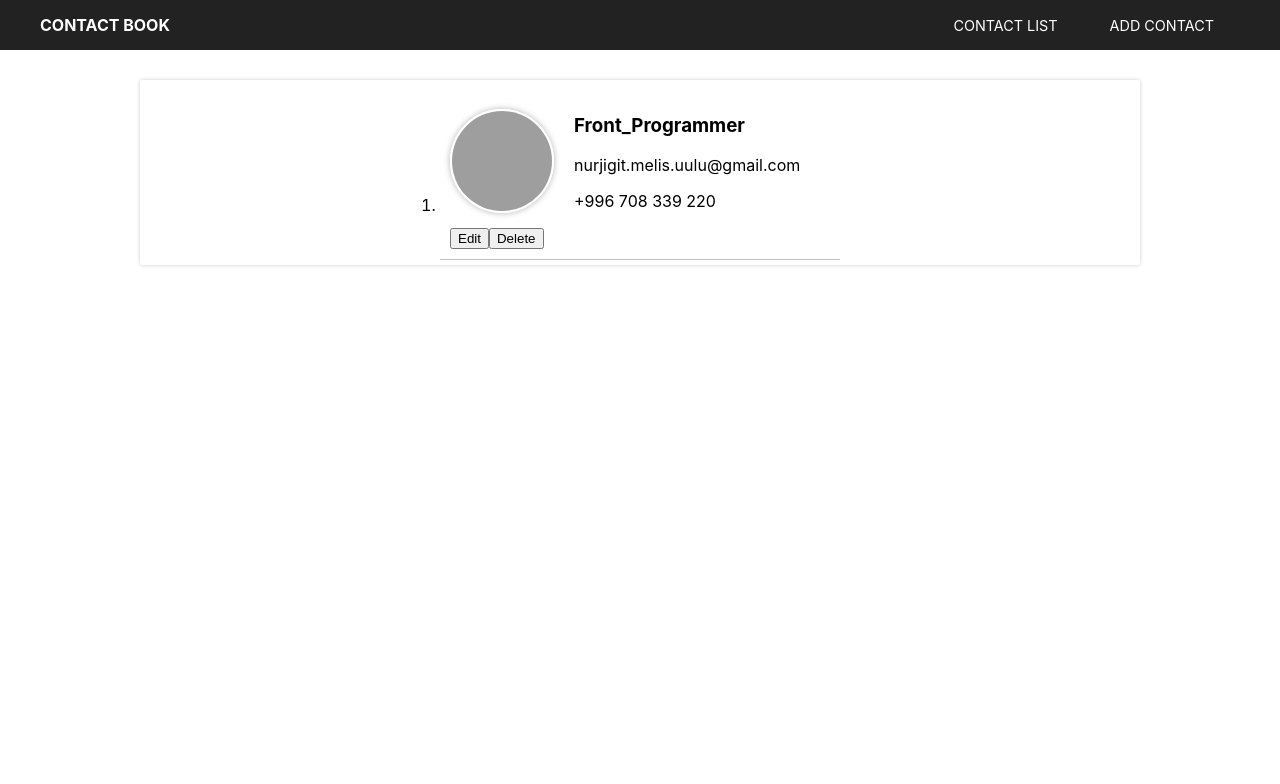
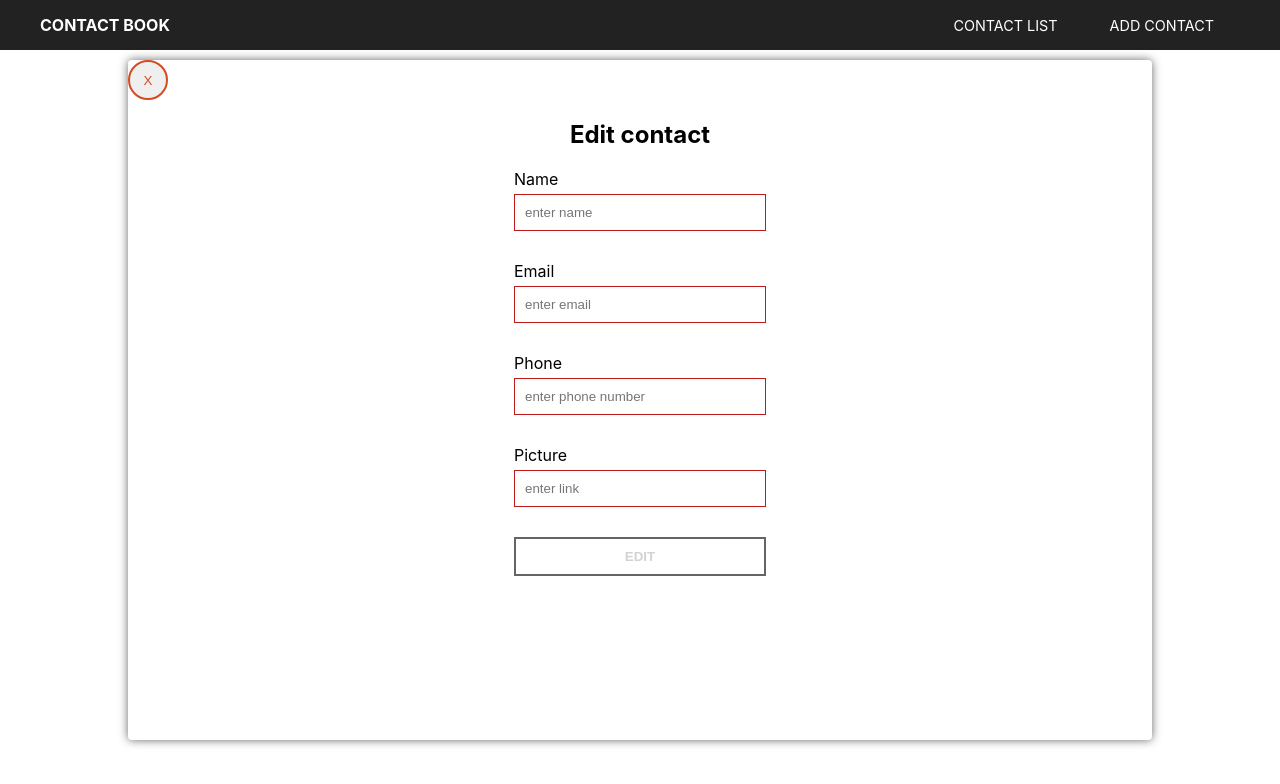
Before and after one commit to Nurjigit-Melis-uulu/contact-book, a React (Create React App) app: page / in a window 1280 px wide. Both pictures are taken after a click on the button "Edit". Shown: the top 784 px of the page. Built offline with nearby package versions, Linux system fonts and the light colour scheme; grey boxes are pictures that could not be loaded.

Commit message:
added contact changes

```diff
--- a/src/App.js
+++ b/src/App.js
@@ -3,7 +3,7 @@ import { Route } from "react-router-dom";
 
 import classes from "./App.module.css";
 import ContactList from "./containers/ContactList/ContactList";
-import ContactAdd from "./containers/ContactAdd/ContactAdd";
+import ContactAdd from "./components/ContactAdd/ContactAdd";
 import Navbar from "./components/Navbar/Navbar";
 
 class App extends Component {
--- a/src/components/Contact/Contact.js
+++ b/src/components/Contact/Contact.js
@@ -30,7 +30,11 @@ function Contact(props) {
         <p className={classes.phone}>{props.phone}</p>
       </div>
       <div className={classes.control}>
-        <button className={classes.edit} data-id={props.id}>
+        <button
+          className={classes.edit}
+          data-id={props.id}
+          onClick={props.modalWindowOpen}
+        >
           Edit
         </button>
         <button
--- /dev/null
+++ b/src/components/ContactAdd/ContactAdd.js
@@ -0,0 +1,13 @@
+import React from "react";
+import classes from "./ContactAdd.module.css";
+import Editor from "../../containers/Editor/Editor";
+
+function ContactAdd(props) {
+  return (
+    <div className={classes.ContactAdd}>
+      <Editor EditorType="Add" />
+    </div>
+  );
+}
+
+export default ContactAdd;
--- /dev/null
+++ b/src/components/ContactAdd/ContactAdd.module.css
@@ -0,0 +1,10 @@
+.ContactAdd {
+  width: 100%;
+  max-width: 1000px;
+  border-radius: 2px;
+  box-shadow: 0 0 4px rgba(0, 0, 0, .2);
+  display: flex;
+  justify-content: center;
+  align-items: center;
+  margin: 30px auto;
+}
--- /dev/null
+++ b/src/components/ModalWindow/ModalWindow.js
@@ -0,0 +1,23 @@
+import React from "react";
+import classes from "./ModalWindow.module.css";
+import Editor from "../../containers/Editor/Editor";
+
+function ModalWindow(props) {
+  let open = { display: "none" };
+
+  props.open ? (open = { display: "flex" }) : (open = { display: "none" });
+
+  return (
+    <div className={classes.ModalWindow} style={open}>
+      <Editor
+        editContactId={props.editContactId}
+        EditorType={props.EditorType}
+      />
+      <button className={classes.close} onClick={props.modalWindowOpen}>
+        X
+      </button>
+    </div>
+  );
+}
+
+export default ModalWindow;
--- /dev/null
+++ b/src/components/ModalWindow/ModalWindow.module.css
@@ -0,0 +1,38 @@
+.ModalWindow {
+  min-width: 320;
+  width: 80%;
+  height: calc(100vh - 120px);
+  background: white;
+  border-radius: 4px;
+  box-shadow: 0 0 10px rgba(0, 0, 0, .6);
+  display: flex;
+  justify-content: center;
+  align-items: center;
+  position: fixed;
+  top: 60px;
+  left: 10%;
+  box-sizing: border-box;
+  padding: 40px 0;
+}
+
+.ModalWindow .close {
+  position: fixed;
+  left: 10%;
+  top: 60px;
+  width: 40px;
+  height: 40px;
+  border-radius: 50%;
+  border: 2px solid rgb(212, 75, 34);
+  color: rgb(212, 75, 34);
+}
+
+.ModalWindow div {
+  position: absolute;
+  top: 0;
+}
+
+@media (max-height: 770px) {
+  .ModalWindow {
+    overflow-y: scroll;
+  }
+}
--- a/src/containers/ContactList/ContactList.js
+++ b/src/containers/ContactList/ContactList.js
@@ -3,9 +3,21 @@ import { connect } from "react-redux";
 
 import Contact from "../../components/Contact/Contact";
 import classes from "./ContactList.module.css";
+import ModalWindow from "../../components/ModalWindow/ModalWindow";
 
 class ContactList extends Component {
-  state = {};
+  state = {
+    open: false,
+    editContactId: null
+  };
+
+  modalWindowOpen = event => {
+    this.setState({
+      open: !this.state.open,
+      editContactId: event.target.getAttribute("data-id")
+    });
+  };
+
   render() {
     let contact = <h2>Please, add your contacts!</h2>;
 
@@ -20,6 +32,7 @@ class ContactList extends Component {
               email={contact.email}
               phone={contact.phone}
               picture={contact.picture}
+              modalWindowOpen={this.modalWindowOpen}
             />
           </li>
         );
@@ -28,7 +41,17 @@ class ContactList extends Component {
       contact = <h2>Please, add your contacts!</h2>;
     }
 
-    return <ol className={classes.ContactList}>{contact}</ol>;
+    return (
+      <>
+        <ol className={classes.ContactList}>{contact}</ol>
+        <ModalWindow
+          EditContactId={this.state.editContactId}
+          EditorType="edit"
+          open={this.state.open}
+          modalWindowOpen={this.modalWindowOpen}
+        />
+      </>
+    );
   }
 }
 
--- a/src/containers/ContactAdd/ContactAdd.js
+++ b/src/containers/Editor/Editor.js
@@ -1,9 +1,9 @@
 import React, { Component } from "react";
 import { connect } from "react-redux";
 
-import classes from "./ContactAdd.module.css";
+import classes from "./Editor.module.css";
 
-class ContactAdd extends Component {
+class Editor extends Component {
   state = {
     name: false,
     email: false,
@@ -89,6 +89,38 @@ class ContactAdd extends Component {
     }
   };
 
+  editContact = () => {
+    let picAddress =
+      "https://encrypted-tbn0.gstatic.com/images?q=tbn:ANd9GcQYm-KcyvHy3PDkmh0V9KzkUk26255h0RwthshiaoanTnfH2B_IRg";
+
+    if (this.state.picture) {
+      picAddress = this.state.picture;
+    } else {
+      picAddress =
+        "https://encrypted-tbn0.gstatic.com/images?q=tbn:ANd9GcQYm-KcyvHy3PDkmh0V9KzkUk26255h0RwthshiaoanTnfH2B_IRg";
+    }
+
+    let array = [...this.props.contacts];
+
+    array.map(contact => {
+      if (
+        contact.name !== this.state.name &&
+        contact.email !== this.state.email &&
+        contact.phone !== this.state.phone
+      ) {
+        array.splice(this.props.editContactId - 1, 1, {
+          id: array.length,
+          name: this.state.name,
+          email: this.state.email,
+          phone: this.state.phone,
+          picture: picAddress
+        });
+
+        this.props.onAddContact(array);
+      }
+    });
+  };
+
   render() {
     let disabled = false;
     if (this.state.name && this.state.email && this.state.phone) {
@@ -97,12 +129,32 @@ class ContactAdd extends Component {
       disabled = true;
     }
 
-    console.log(this.props.contacts);
+    let button = (
+      <button onClick={this.sendContact} disabled={disabled}>
+        Add
+      </button>
+    );
 
+    let title = "Add new contact";
+
+    if (this.props.EditorType === "edit") {
+      button = (
+        <button onClick={this.editContact} disabled={disabled}>
+          Edit
+        </button>
+      );
+      title = "Edit contact";
+    } else {
+      button = (
+        <button onClick={this.sendContact} disabled={disabled}>
+          Add
+        </button>
+      );
+      title = "Add new contact";
+    }
     return (
-      <div className={classes.ContactAdd}>
-        <div className={classes.form}>
-          <h2>Add new contact</h2>
+      <div className={classes.Editor}>
+        <h2>{title}</h2>
         <label htmlFor="name">
           Name
           <input
@@ -143,10 +195,7 @@ class ContactAdd extends Component {
             required
           />
         </label>
-          <button onClick={this.sendContact} disabled={disabled}>
-            Add
-          </button>
-        </div>
+        {button}
       </div>
     );
   }
@@ -157,6 +206,7 @@ const mapStateToProps = state => {
     contacts: state.contacts
   };
 };
+
 const mapDispatchToProps = dispatch => {
   return {
     onAddContact: contacts => dispatch({ type: "ADD_CONTACT", contacts })
@@ -166,4 +216,4 @@ const mapDispatchToProps = dispatch => {
 export default connect(
   mapStateToProps,
   mapDispatchToProps
-)(ContactAdd);
+)(Editor);
--- a/src/containers/ContactAdd/ContactAdd.module.css
+++ b/src/containers/Editor/Editor.module.css
@@ -1,45 +1,34 @@
-.ContactAdd {
-  width: 100%;
-  max-width: 1000px;
-  border-radius: 2px;
-  box-shadow: 0 0 4px rgba(0, 0, 0, .2);
-  display: flex;
-  justify-content: center;
-  align-items: center;
-  margin: 30px auto;
-}
-
-.form {
+.Editor {
   display: flex;
   flex-flow: column;
   margin: 40px 0;
 }
 
-.ContactAdd h2 {
+.Editor h2 {
   text-align: center;
 }
 
-.ContactAdd label {
+.Editor label {
   width: 100%;
   position: relative;
 }
 
-.ContactAdd input {
+.Editor input {
   width: 100%;
   padding: 10px;
   margin: 5px 0 30px;
   box-sizing: border-box;
 }
 
-.ContactAdd input:valid {
+.Editor input:valid {
   border: 1px solid rgb(31, 206, 15);
 }
 
-.ContactAdd input:invalid {
+.Editor input:invalid {
   border: 1px solid rgb(189, 25, 25);
 }
 
-.ContactAdd button {
+.Editor button {
   text-transform: uppercase;
   font-weight: bold;
   padding: 10px 20px;
@@ -47,6 +36,6 @@
   background: white;
 }
 
-.ContactAdd button:disabled {
+.Editor button:disabled {
   opacity: .6;
 }
```
Lines whose indentation alone changed are shown as unchanged.
